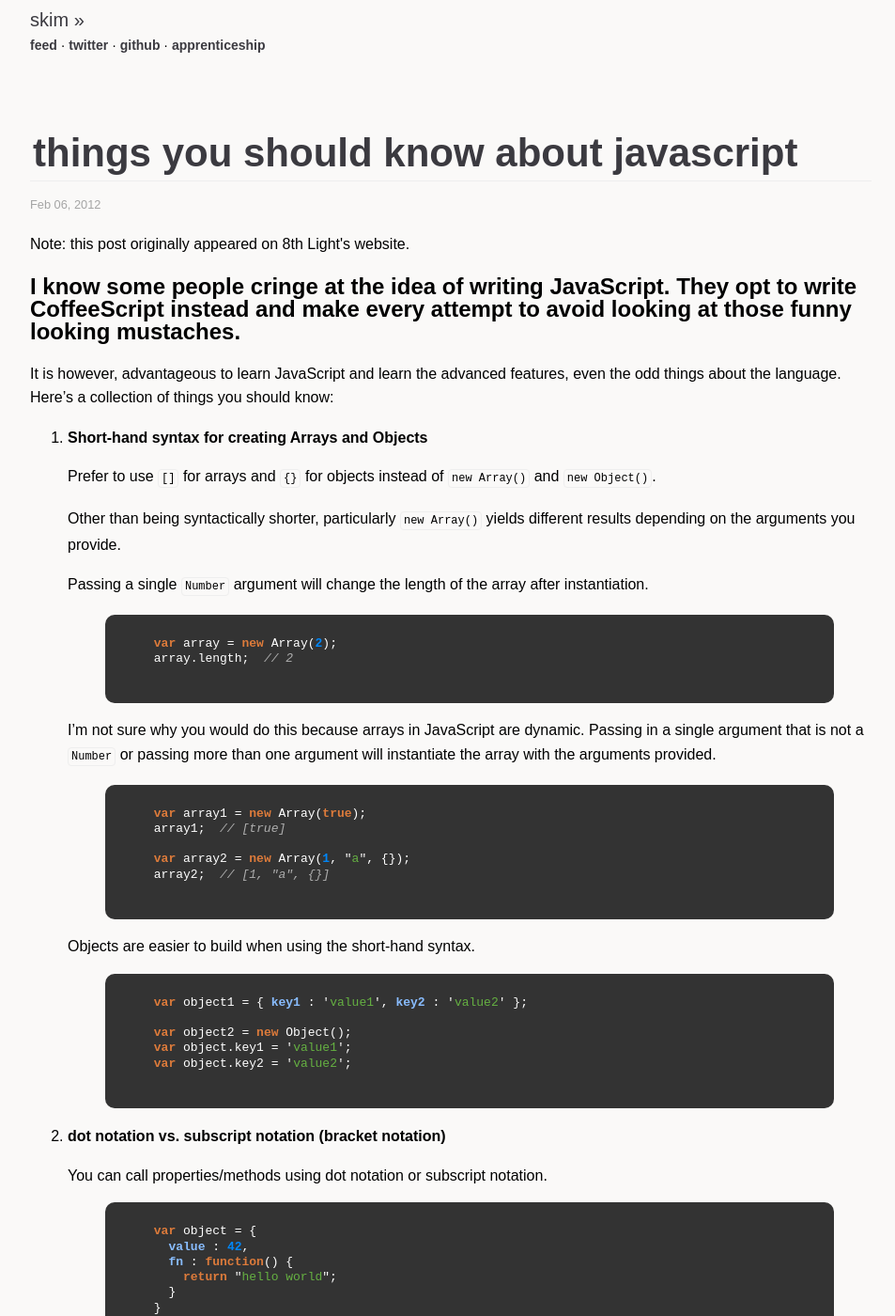
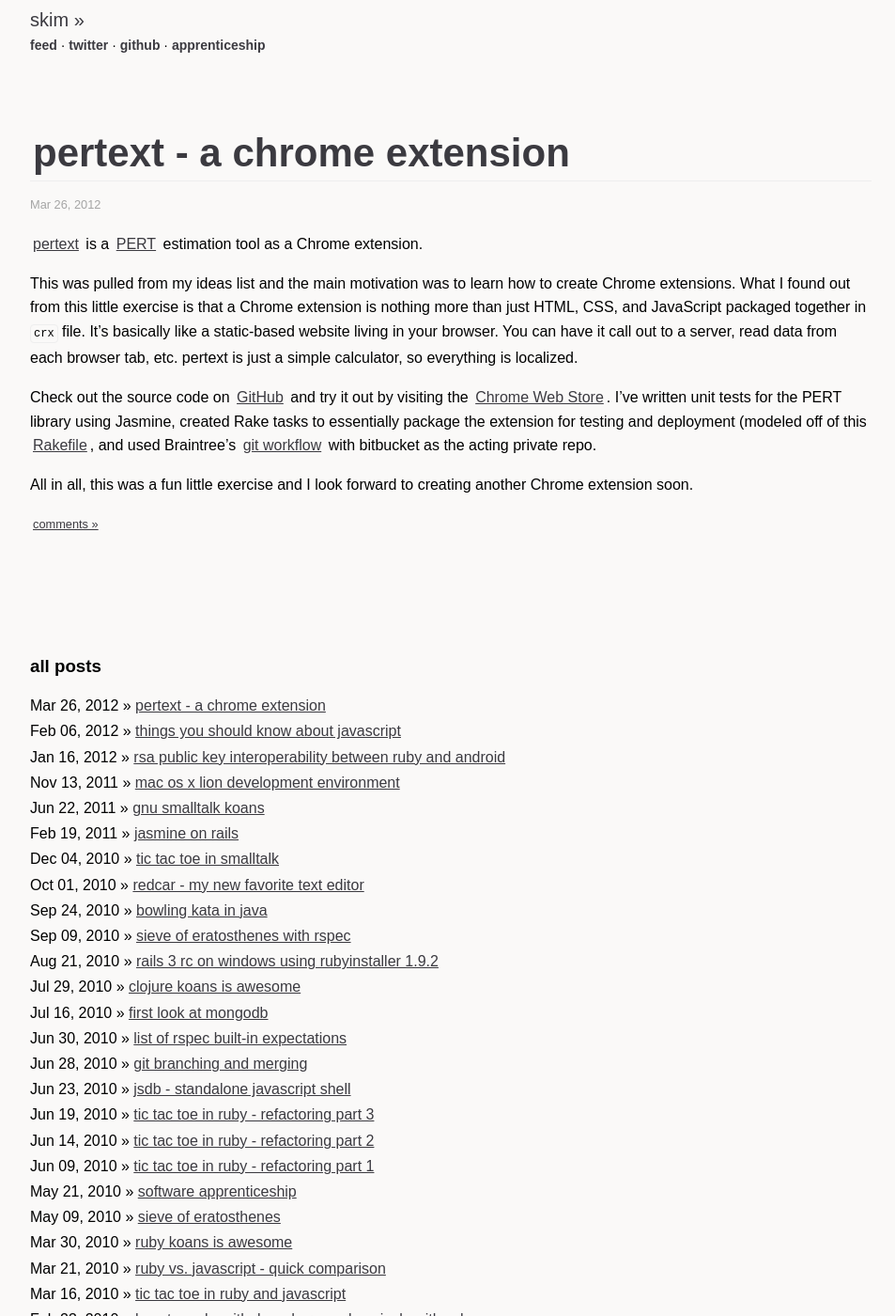
Before and after one commit to sl4m/sl4m.github.com, a Jekyll site: the page built from index.html, in a window 1280 px wide and 1400 px high. Shown: the whole window at 94% size, without its empty margins (160-1113 px from the left). Built offline with Jekyll 4.4.1, drawn with Linux system fonts in a browser that asks for light colours; some of the changed text lies outside the part shown.

Commit message:
new post

```diff
--- a/_posts/2012-02-06-things-you-should-know-about-javascript.html
+++ b/_posts/2012-02-06-things-you-should-know-about-javascript.html
@@ -2,7 +2,7 @@
 layout: post
 title: things you should know about javascript
 date: 2012-02-06 10:00:00 -05:00
-tag: javaScript
+tag: javascript
 ---
 
 <p>
--- /dev/null
+++ b/_posts/2012-03-25-pertext.markdown
@@ -0,0 +1,21 @@
+---
+layout: post
+title: pertext - a chrome extension
+date: 2012-03-25 23:00:00 -05:00
+tag: javascript
+---
+
+[pertext](https://github.com/sl4m/pertext) is a [PERT](http://en.wikipedia.org/wiki/Program_Evaluation_and_Review_Technique) estimation tool as a Chrome extension.
+
+This was pulled from my ideas list and the main motivation was to learn how to create Chrome extensions.  What I found out from this
+little exercise is that a Chrome extension is nothing more than just HTML, CSS, and JavaScript packaged together in `crx` file.
+It's basically like a static-based website living in your browser.  You can have it call out to a server, read data from each
+browser tab, etc.  pertext is just a simple calculator, so everything is localized.
+
+Check out the source code on [GitHub](https://github.com/pertext) and try it out by visiting the
+[Chrome Web Store](https://chrome.google.com/webstore/detail/jbbmfopbiibcgfedhckafpgbpmagljjh).  I've written unit
+tests for the PERT library using Jasmine, created Rake tasks to essentially package the extension for testing and deployment
+(modeled off of this [Rakefile](https://github.com/braintree/braintree_client_side_encryption/blob/master/Rakefile), and used
+Braintree's [git workflow](http://www.braintreepayments.com/devblog/our-git-workflow) with bitbucket as the acting private repo.
+
+All in all, this was a fun little exercise and I look forward to creating another Chrome extension soon.
```
